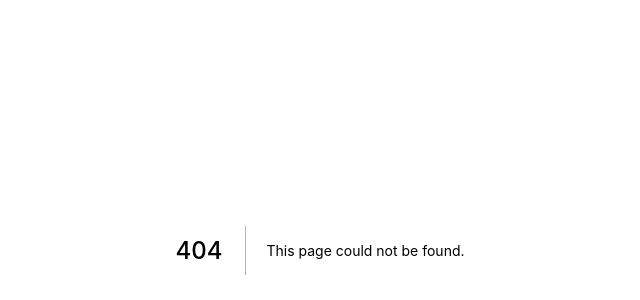
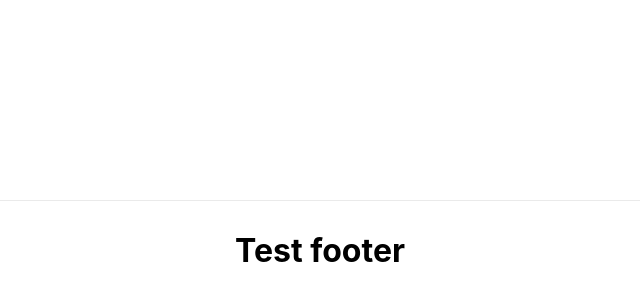
Before and after one commit to andremichalowski/symfaba, a Next.js app: page /product in a window 1280 px wide. Before the commit this address had no page. Shown: the part 150-450 px from the top of the page, without its empty margins (320-960 px from the left). Built offline with nearby package versions, Linux system fonts and the light colour scheme.

Commit message:
Home page created + nav added

```diff
--- /dev/null
+++ b/pages/product.js
@@ -0,0 +1,24 @@
+import Head from 'next/head'
+import styles from '../styles/Home.module.css'
+
+export default function Product() {
+  return (
+    <div className={styles.container}>
+      <Head>
+        <title>Create Next App</title>
+        <link rel="icon" href="/favicon.ico" />
+      </Head>
+
+      {/* <product className={styles.product}>
+        <h1>Product</h1>
+        <h1>Articles</h1>
+        <h1>About</h1>
+        <h1>Blog</h1>
+      </product> */}
+
+      <footer className={styles.footer}>
+        <h1> Test footer </h1>
+      </footer>
+    </div>
+  )
+}
```
Also changed, not shown: wireframes/Screen Shot 2021-02-17 at 7.51.33 PM.png (added).
